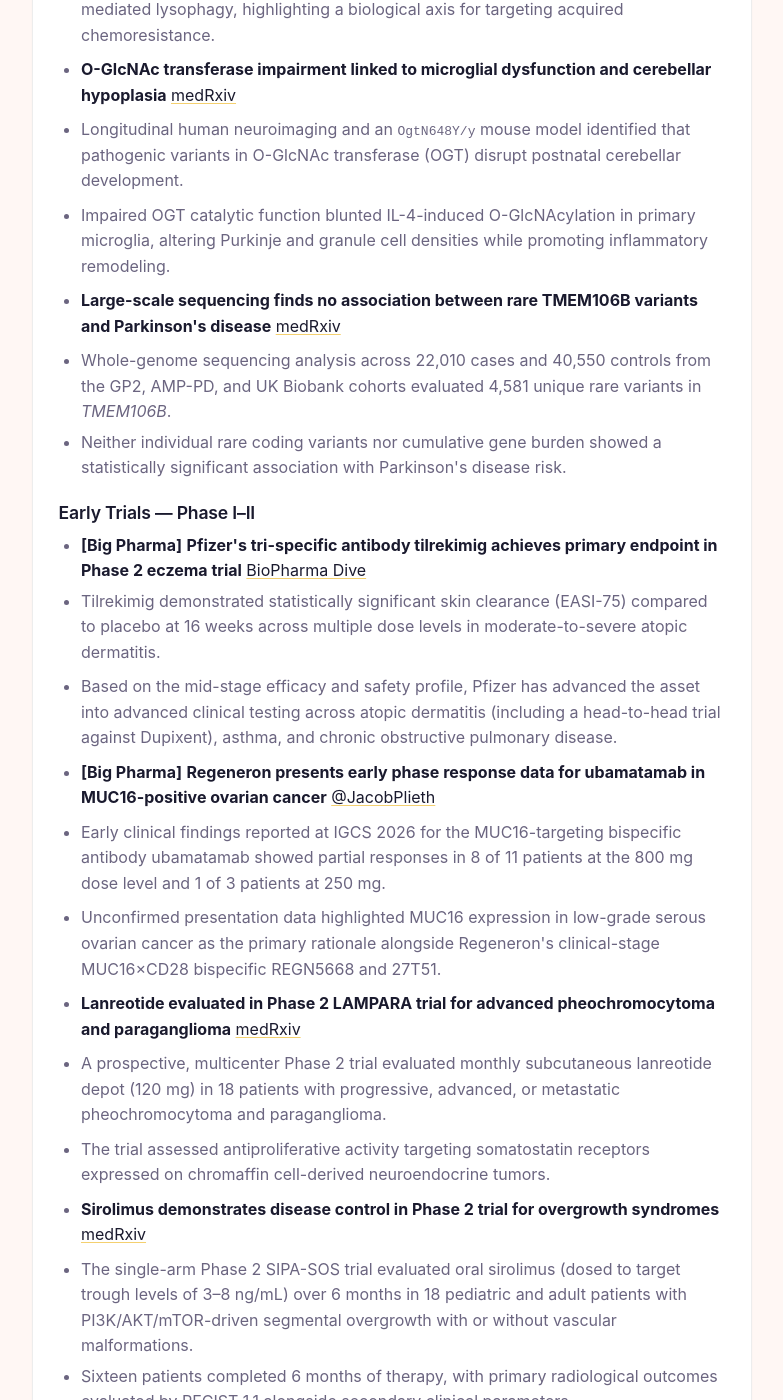
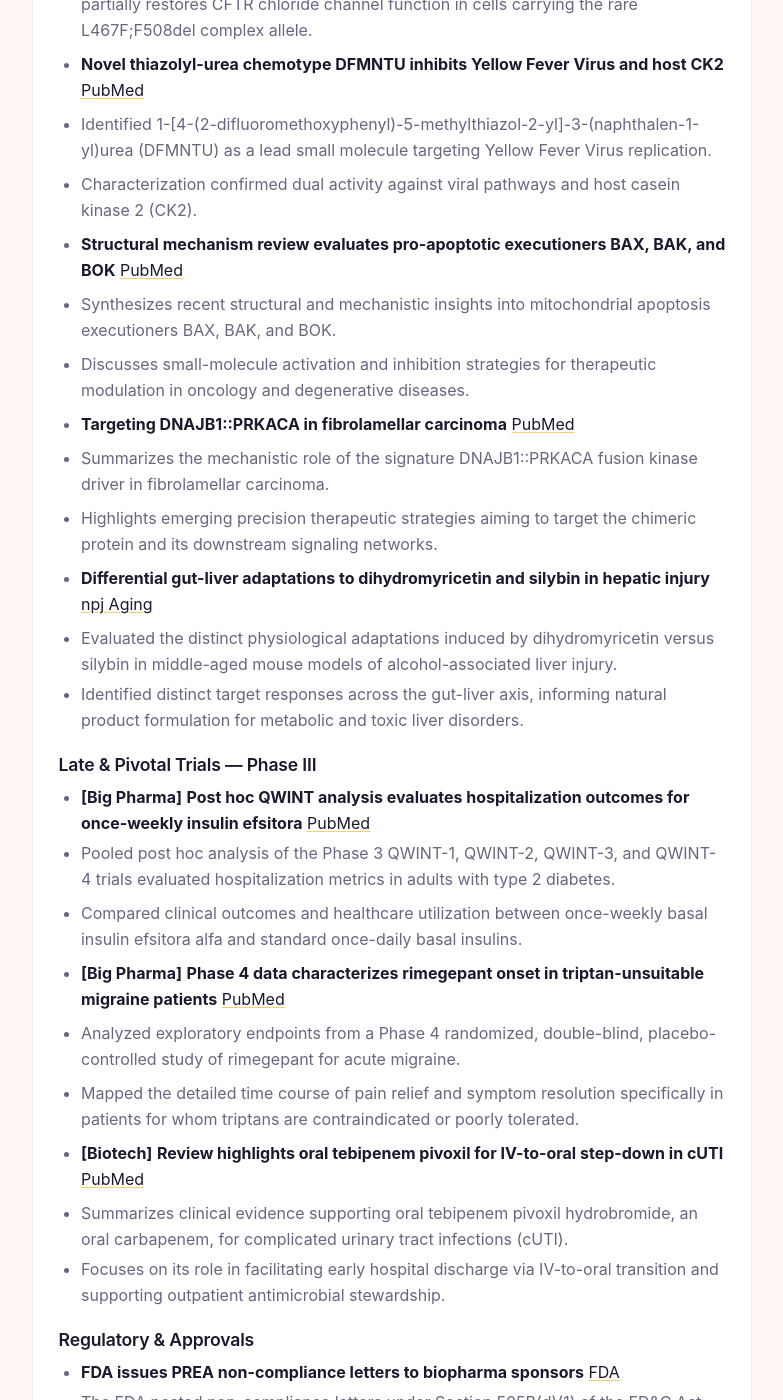
Before and after one commit to Camil-H/camil-h.github.io, a Jekyll site: the page knowledge_secretary/index.html, which Jekyll copies as it is, in a window 1280 px wide and 1400 px high, scrolled down 458 px. Shown: the whole window, without its empty margins (248-1031 px from the left). Built offline with Jekyll 4.4.1, drawn with Linux system fonts in a browser that asks for light colours; some of the changed text lies outside the part shown.

Commit message:
deploy: Camil-H/knowledge_secretary@a460de4c67a32d2df2d2be10c050dd6a277ce6f5

```diff
--- a/knowledge_secretary/index.html
+++ b/knowledge_secretary/index.html
@@ -115,8 +115,115 @@
 <body>
 <h1>Knowledge Secretary</h1>
 <p class="subtitle">Daily newsletter, YouTube digest, and technical podcast</p>
-<p class="updated">Updated <time class="js-datetime" datetime="2026-10-04T12:01:18.008977+00:00">2026-10-04T12:01:18.008977+00:00</time></p>
-<section class="day today"><h2><time class="js-date" datetime="2026-10-03">2026-10-03</time></h2><article class="task newsletter"><h3 class="task-label">Newsletter</h3><h2>Discovery &amp; Translational Science</h2>
+<p class="updated">Updated <time class="js-datetime" datetime="2026-10-04T12:43:36.168277+00:00">2026-10-04T12:43:36.168277+00:00</time></p>
+<section class="day today"><h2><time class="js-date" datetime="2026-10-04">2026-10-04</time></h2><article class="task newsletter"><h3 class="task-label">Newsletter</h3><h2>Discovery &amp; Translational Science</h2>
+<ul>
+<li><strong>[Big Pharma]</strong> <strong>Triple-combination vanzacaftor/tezacaftor/deutivacaftor restores CFTR function in complex allele</strong> <a href="https://pubmed.ncbi.nlm.nih.gov/42829305/" rel="noopener noreferrer">PubMed</a></li>
+<li>
+<p>Preclinical testing in primary human nasal epithelial cells showed that the next-generation CFTR corrector/gater combination vanzacaftor/tezacaftor/deutivacaftor partially restores CFTR chloride channel function in cells carrying the rare L467F;F508del complex allele.</p>
+</li>
+<li>
+<p><strong>Novel thiazolyl-urea chemotype DFMNTU inhibits Yellow Fever Virus and host CK2</strong> <a href="https://pubmed.ncbi.nlm.nih.gov/42829118/" rel="noopener noreferrer">PubMed</a></p>
+</li>
+<li>Identified 1-[4-(2-difluoromethoxyphenyl)-5-methylthiazol-2-yl]-3-(naphthalen-1-yl)urea (DFMNTU) as a lead small molecule targeting Yellow Fever Virus replication.</li>
+<li>
+<p>Characterization confirmed dual activity against viral pathways and host casein kinase 2 (CK2).</p>
+</li>
+<li>
+<p><strong>Structural mechanism review evaluates pro-apoptotic executioners BAX, BAK, and BOK</strong> <a href="https://pubmed.ncbi.nlm.nih.gov/42828501/" rel="noopener noreferrer">PubMed</a></p>
+</li>
+<li>Synthesizes recent structural and mechanistic insights into mitochondrial apoptosis executioners BAX, BAK, and BOK.</li>
+<li>
+<p>Discusses small-molecule activation and inhibition strategies for therapeutic modulation in oncology and degenerative diseases.</p>
+</li>
+<li>
+<p><strong>Targeting DNAJB1::PRKACA in fibrolamellar carcinoma</strong> <a href="https://pubmed.ncbi.nlm.nih.gov/42828719/" rel="noopener noreferrer">PubMed</a></p>
+</li>
+<li>Summarizes the mechanistic role of the signature DNAJB1::PRKACA fusion kinase driver in fibrolamellar carcinoma.</li>
+<li>
+<p>Highlights emerging precision therapeutic strategies aiming to target the chimeric protein and its downstream signaling networks.</p>
+</li>
+<li>
+<p><strong>Differential gut-liver adaptations to dihydromyricetin and silybin in hepatic injury</strong> <a href="https://www.nature.com/articles/s41514-026-00528-w" rel="noopener noreferrer">npj Aging</a></p>
+</li>
+<li>Evaluated the distinct physiological adaptations induced by dihydromyricetin versus silybin in middle-aged mouse models of alcohol-associated liver injury.</li>
+<li>Identified distinct target responses across the gut-liver axis, informing natural product formulation for metabolic and toxic liver disorders.</li>
+</ul>
+<h2>Late &amp; Pivotal Trials — Phase III</h2>
+<ul>
+<li><strong>[Big Pharma]</strong> <strong>Post hoc QWINT analysis evaluates hospitalization outcomes for once-weekly insulin efsitora</strong> <a href="https://pubmed.ncbi.nlm.nih.gov/42829184/" rel="noopener noreferrer">PubMed</a></li>
+<li>Pooled post hoc analysis of the Phase 3 QWINT-1, QWINT-2, QWINT-3, and QWINT-4 trials evaluated hospitalization metrics in adults with type 2 diabetes.</li>
+<li>
+<p>Compared clinical outcomes and healthcare utilization between once-weekly basal insulin efsitora alfa and standard once-daily basal insulins.</p>
+</li>
+<li>
+<p><strong>[Big Pharma]</strong> <strong>Phase 4 data characterizes rimegepant onset in triptan-unsuitable migraine patients</strong> <a href="https://pubmed.ncbi.nlm.nih.gov/42828704/" rel="noopener noreferrer">PubMed</a></p>
+</li>
+<li>Analyzed exploratory endpoints from a Phase 4 randomized, double-blind, placebo-controlled study of rimegepant for acute migraine.</li>
+<li>
+<p>Mapped the detailed time course of pain relief and symptom resolution specifically in patients for whom triptans are contraindicated or poorly tolerated.</p>
+</li>
+<li>
+<p><strong>[Biotech]</strong> <strong>Review highlights oral tebipenem pivoxil for IV-to-oral step-down in cUTI</strong> <a href="https://pubmed.ncbi.nlm.nih.gov/42828629/" rel="noopener noreferrer">PubMed</a></p>
+</li>
+<li>Summarizes clinical evidence supporting oral tebipenem pivoxil hydrobromide, an oral carbapenem, for complicated urinary tract infections (cUTI).</li>
+<li>Focuses on its role in facilitating early hospital discharge via IV-to-oral transition and supporting outpatient antimicrobial stewardship.</li>
+</ul>
+<h2>Regulatory &amp; Approvals</h2>
+<ul>
+<li><strong>FDA issues PREA non-compliance letters to biopharma sponsors</strong> <a href="http://www.fda.gov/drugs/guidance-compliance-regulatory-information/non-compliance-letters-under-505bd1-federal-food-drug-and-cosmetic-act" rel="noopener noreferrer">FDA</a></li>
+<li>The FDA posted non-compliance letters under Section 505B(d)(1) of the FD&amp;C Act for sponsors that failed to complete postmarketing pediatric studies or submit deferral extensions within mandated timeframes under the Pediatric Research Equity Act (PREA).</li>
+<li>Recipient sponsors and products include Assertio Specialty Pharmaceuticals (Rolvedon), Solstice Neurosciences (Myobloc), Heron Therapeutics (Aponvie), Bausch Health (Duobrii), and Phathom Pharmaceuticals.</li>
+</ul>
+<h2>Business &amp; Strategy</h2>
+<ul>
+<li><strong>Oracle Model projects Italian multiple sclerosis drug expenditure through 2029</strong> <a href="https://pubmed.ncbi.nlm.nih.gov/42828703/" rel="noopener noreferrer">PubMed</a></li>
+<li>Horizon scanning update using the Oracle modeling framework forecasts national health system expenditure for multiple sclerosis treatments in Italy from 2025 to 2029.</li>
+<li>Models pipeline entry, patent expirations, and shifting disease-modifying therapy utilization dynamics to inform regional drug budget allocation.</li>
+</ul>
+<h2>Public Health &amp; Policy</h2>
+<ul>
+<li><strong>NEJM perspective calls for participant protections beyond weight loss in obesity trials</strong> <a href="https://www.nejm.org/doi/full/10.1056/NEJMp2609407?af=R&amp;rss=currentIssue" rel="noopener noreferrer">NEJM</a></li>
+<li>
+<p>Re-evaluates clinical trial design frameworks for anti-obesity medications, emphasizing participant safety, long-term health outcomes, and end-of-trial transition care beyond primary percentage weight-loss endpoints.</p>
+</li>
+<li>
+<p><strong>Public health frameworks for managing traditional practices in viral hemorrhagic fever outbreaks</strong> <a href="https://www.nejm.org/doi/full/10.1056/NEJMp2608136?af=R&amp;rss=currentIssue" rel="noopener noreferrer">NEJM</a></p>
+</li>
+<li>
+<p>Examines the epidemiological role of traditional grieving and burial customs in Ebola transmission dynamics, advocating for community-centered infection control protocols.</p>
+</li>
+<li>
+<p><strong>Global biosecurity and preparedness lessons from Hantavirus management</strong> <a href="https://www.nejm.org/doi/full/10.1056/NEJMp2611801?af=R&amp;rss=currentIssue" rel="noopener noreferrer">NEJM</a></p>
+</li>
+<li>Discusses public health policies, pathogen surveillance networks, and international resource-sharing mechanisms required to mitigate Hantavirus threats.</li>
+</ul></article><article class="task youtube"><h3 class="task-label">YouTube</h3><ul>
+<li>Biology &amp; Health<ul>
+<li><a href="https://www.youtube.com/shorts/UAxbLC5ZuYA" rel="noopener noreferrer">Oats and Mortality</a> -- Physionic<ul>
+<li>Observational studies link whole-grain oat and oatmeal consumption to lower all-cause mortality and consistently neutral or improved cardiovascular outcomes.</li>
+<li>Eating oatmeal two or more times per week was associated with a 21% lower risk of coronary heart disease compared to consuming it less than once a month.</li>
+<li>Randomized controlled trials demonstrate that oat-derived fibers lower cardiovascular risk factors such as LDL cholesterol, supporting observational findings that adjust for healthy lifestyle confounders.</li>
+<li>A suggested practical target derived from the research is 50–75 grams of dry oats consumed at least twice weekly.</li>
+</ul>
+</li>
+</ul>
+</li>
+<li>Pure Science<ul>
+<li><a href="https://www.youtube.com/shorts/xesY0ClTlb8" rel="noopener noreferrer">04 - Cactus #mathctober</a> -- El Jj<ul>
+<li>The creator originally planned to feature a rotating cactus to demonstrate mathematical spirals.</li>
+<li>After failing to achieve the desired visual result with the cactus, alternative objects were rotated instead.</li>
+<li>The video's concept was heavily inspired by a video by jan Misali.</li>
+</ul>
+</li>
+</ul>
+</li>
+<li>To watch<ul>
+<li><a href="https://www.youtube.com/watch?v=_3SvjGFpU90" rel="noopener noreferrer">✍️GRAND VRAI-FAUX sur les SERIES !! Teste tes réflexes ! 🫵(spé/L2)</a> -- Cassou Math Prépa</li>
+<li><a href="https://www.youtube.com/shorts/cU2O-gwzZw0" rel="noopener noreferrer">🤯Théorème de réarrangement de Riemann (SERIES)🤩</a> -- Cassou Math Prépa</li>
+</ul>
+</li>
+</ul></article></section>
+<details class="day"><summary><time class="js-date" datetime="2026-10-03">2026-10-03</time></summary><article class="task newsletter"><h3 class="task-label">Newsletter</h3><h2>Discovery &amp; Translational Science</h2>
 <ul>
 <li><strong>TFAM loss drives oxaliplatin resistance via mtDNA-mediated lysophagy</strong> <a href="https://pubmed.ncbi.nlm.nih.gov/42827098/" rel="noopener noreferrer">PubMed</a></li>
 <li>Researchers identified that loss of transcription factor A, mitochondrial (TFAM) directly promotes oxaliplatin resistance in cancer models.</li>
@@ -264,7 +371,7 @@
 <li><a href="https://www.youtube.com/watch?v=bHHu3SpGHCQ" rel="noopener noreferrer">Ensembles en extension : exercice corrigé sur les rationnels | Licence Prépa</a> -- Maths en licence et prépa avec Hans Amble</li>
 </ul>
 </li>
-</ul></article></section>
+</ul></article></details>
 <details class="day"><summary><time class="js-date" datetime="2026-10-02">2026-10-02</time></summary><article class="task newsletter"><h3 class="task-label">Newsletter</h3><h2>Discovery &amp; Translational Science</h2>
 <ul>
 <li><strong><a href="https://www.statnews.com/2026/10/01/womens-health-issues-academic-journal-science-special-edition/" rel="noopener noreferrer">Special issue of Science highlights advancements in chronic pain and menopause</a></strong> — <em>STAT</em></li>
@@ -1321,160 +1428,6 @@
 </ul>
 </li>
 </ul></article></details>
-<details class="day"><summary><time class="js-date" datetime="2026-09-27">2026-09-27</time></summary><article class="task newsletter"><h3 class="task-label">Newsletter</h3><h2>1. Discovery &amp; Translational Science</h2>
-<ul>
-<li><strong>Indazole-based Spns2 inhibitors identified for S1P pathway modulation</strong> <a href="https://pubmed.ncbi.nlm.nih.gov/42800620/" rel="noopener noreferrer">PubMed</a></li>
-<li>
-<p>Structure-activity relationship profiling identified novel indazole derivatives as potent inhibitors of Spinster homolog 2 (Spns2)-dependent sphingosine-1-phosphate (S1P) release.</p>
-</li>
-<li>
-<p><strong>Collagen-targeted IL-12 synergizes with doxorubicin in osteosarcoma</strong> <a href="https://pubmed.ncbi.nlm.nih.gov/42800477/" rel="noopener noreferrer">PubMed</a></p>
-</li>
-<li>
-<p>Preclinical evaluation demonstrated that combining collagen-targeting interleukin-12 (IL-12) with doxorubicin significantly enhances anti-tumor efficacy in osteosarcoma models.</p>
-</li>
-<li>
-<p><strong>Multi-target blood test evaluated for early hepatocellular carcinoma detection</strong> <a href="https://pubmed.ncbi.nlm.nih.gov/42800682/" rel="noopener noreferrer">PubMed</a></p>
-</li>
-<li>
-<p>Cross-sectional analysis of the prospective ALTUS study evaluated the diagnostic performance of a multi-target blood test for early-stage hepatocellular carcinoma screening.</p>
-</li>
-<li>
-<p><strong>Multi-omics profiling illuminates moxifloxacin neurotoxicity mechanism</strong> <a href="https://pubmed.ncbi.nlm.nih.gov/42799811/" rel="noopener noreferrer">PubMed</a></p>
-</li>
-<li>
-<p>Integrative multi-omics analysis links moxifloxacin-associated cognitive impairment to alterations across a proteostasis-translation-neuroimmune signaling axis.</p>
-</li>
-<li>
-<p><strong>Proteomic study maps biomarkers of senescence in aging non-human primates</strong> <a href="https://pubmed.ncbi.nlm.nih.gov/42799938/" rel="noopener noreferrer">PubMed</a></p>
-</li>
-<li>
-<p>Plasma and cerebrospinal fluid proteomic profiling in aging rhesus macaques revealed distinct molecular signatures associated with cellular senescence and neuropathology.</p>
-</li>
-<li>
-<p><strong>Translational species differences identified in endothelial vasorelaxation</strong> <a href="https://pubmed.ncbi.nlm.nih.gov/42800546/" rel="noopener noreferrer">PubMed</a></p>
-</li>
-<li>
-<p>Comparative preclinical evaluation across isolated vascular beds from mice, non-human primates, and humans highlights key species-specific differences in endothelium-dependent vasorelaxation.</p>
-</li>
-<li>
-<p><strong>Cocrystallization technique enhances solubility of hydrophobic flavonoid</strong> <a href="https://pubmed.ncbi.nlm.nih.gov/42800670/" rel="noopener noreferrer">PubMed</a></p>
-</li>
-<li>
-<p>Tuning surface chemistry through cocrystallization improved the wettability and dissolution properties of a hydrophobic flavonoid drug candidate.</p>
-</li>
-<li>
-<p><strong>Radix Astragali modulates hepatocyte energy metabolism</strong> <a href="https://pubmed.ncbi.nlm.nih.gov/42800688/" rel="noopener noreferrer">PubMed</a></p>
-</li>
-<li>
-<p>Preclinical investigation showed Radix Astragali exerts hepatoprotective effects by regulating hepatocyte mitochondrial energy metabolism and maintaining oxidative homeostasis.</p>
-</li>
-<li>
-<p><strong>GPCR heteromers highlighted as targets for neuropsychiatric drug discovery</strong> <a href="https://pubmed.ncbi.nlm.nih.gov/42800225/" rel="noopener noreferrer">PubMed</a></p>
-</li>
-<li>
-<p>Review underscores GPCR heteromers as novel functional targets beyond monomeric receptors to advance drug discovery across neuropsychiatric indications.</p>
-</li>
-<li>
-<p><strong>Shared pathways explored in XDP, SCA36, and ALS/FTD</strong> <a href="https://pubmed.ncbi.nlm.nih.gov/42799858/" rel="noopener noreferrer">PubMed</a></p>
-</li>
-<li>Comparative analysis of X-linked Dystonia-Parkinsonism and Spinocerebellar Ataxia type 36 through the lens of ALS/FTD models elucidates converging neurodegenerative disease mechanisms.</li>
-</ul>
-<h2>2. Early Trials — Phase I–II</h2>
-<ul>
-<li><strong>Phase 2 trial reports on cultivated oral mucosal epithelial transplantation</strong> <a href="https://pubmed.ncbi.nlm.nih.gov/42800636/" rel="noopener noreferrer">PubMed</a></li>
-<li>
-<p>Phase 2 trial evaluated the safety and efficacy of cultivated oral mucosal epithelial transplantation (COMET) in patients with severe ocular surface disorders.</p>
-</li>
-<li>
-<p><strong>Pooled analysis evaluates second-line TKIs post-immunotherapy in HCC</strong> <a href="https://pubmed.ncbi.nlm.nih.gov/42800536/" rel="noopener noreferrer">PubMed</a></p>
-</li>
-<li>Pooled individual patient-data analysis assessed clinical outcomes of second-line multikinase inhibitors following progression on first-line immunotherapy in patients with advanced hepatocellular carcinoma.</li>
-</ul>
-<h2>4. Regulatory &amp; Approvals</h2>
-<ul>
-<li><strong>[Big Pharma]</strong> <strong>FDA approves imlunestrant plus abemaciclib in ESR1-mutated breast cancer</strong> <a href="http://www.fda.gov/drugs/news-events-human-drugs/whats-new-related-drugs" rel="noopener noreferrer">FDA</a></li>
-<li>
-<p>Approved imlunestrant in combination with abemaciclib for the treatment of ER-positive, HER2-negative, ESR1-mutated advanced or metastatic breast cancer.</p>
-</li>
-<li>
-<p><strong>[Big Pharma]</strong> <strong>FDA grants accelerated approval to camizestrant combination</strong> <a href="http://www.fda.gov/drugs/news-events-human-drugs/whats-new-related-drugs" rel="noopener noreferrer">FDA</a></p>
-</li>
-<li>
-<p>Granted accelerated approval to camizestrant combined with a CDK4/6 inhibitor for patients with ESR1-mutated, HR-positive, HER2-negative locally advanced or metastatic breast cancer.</p>
-</li>
-<li>
-<p><strong>[Big Pharma]</strong> <strong>FDA expands Stelara to pediatric ulcerative colitis</strong> <a href="http://www.fda.gov/drugs/news-events-human-drugs/whats-new-related-drugs" rel="noopener noreferrer">FDA</a></p>
-</li>
-<li>
-<p>Approved Stelara (ustekinumab) for the treatment of pediatric patients with ulcerative colitis.</p>
-</li>
-<li>
-<p><strong>[Big Pharma]</strong> <strong>FDA adds boxed warning to Injectafer for severe hypophosphatemia</strong> <a href="http://www.fda.gov/drugs/news-events-human-drugs/whats-new-related-drugs" rel="noopener noreferrer">FDA</a></p>
-</li>
-<li>
-<p>Updated labeling for ferric carboxymaltose injection (Injectafer) to include a Boxed Warning detailing the risk of severe low blood phosphate levels (hypophosphatemia).</p>
-</li>
-<li>
-<p><strong>[Big Pharma]</strong> <strong>FDA issues safety communication on off-label Kybella use</strong> <a href="http://www.fda.gov/drugs/news-events-human-drugs/whats-new-related-drugs" rel="noopener noreferrer">FDA</a></p>
-</li>
-<li>
-<p>Issued a Drug Safety Communication and updated labeling for Kybella (deoxycholic acid) injection to warn against adverse reactions associated with unapproved uses.</p>
-</li>
-<li>
-<p><strong>FDA approves portfolio of rare disease therapies and label extensions</strong> <a href="http://www.fda.gov/drugs/news-events-human-drugs/whats-new-related-drugs" rel="noopener noreferrer">FDA</a></p>
-</li>
-<li>Approved the first drug to treat Alexander disease, a third therapy for fibrodysplasia ossificans progressiva (FOP), and a treatment for ataxia in patients with ataxia-telangiectasia.</li>
-<li>Cleared the first therapy targeting muscle loss in spinal muscular atrophy (SMA) and approved the first drug indicated for children aged 4–11 with activated PI3K delta syndrome (APDS).</li>
-<li>Granted approvals for polycythemia vera, essential thrombocythemia, warm autoimmune hemolytic anemia, adult dermatomyositis, pediatric idiopathic nephrotic syndrome (ages ≥2), and neonatal HIV infection.</li>
-</ul>
-<h2>5. Business &amp; Strategy</h2>
-<ul>
-<li><strong>Analysis highlights slow pace of novel drug target discovery post-genome sequencing</strong> <a href="https://x.com/paras_biotech/status/2104063983766606210" rel="noopener noreferrer">X / @paras_biotech</a></li>
-<li>
-<p>Industry commentary notes that only 312 new drug targets have been validated since 2000 (an 84% cumulative increase), representing an average yield of 12–15 novel targets per year.</p>
-</li>
-<li>
-<p><strong>Commentary examines drivers of rare disease market growth</strong> <a href="https://x.com/paras_biotech/status/2103947871783645226" rel="noopener noreferrer">X / @paras_biotech</a></p>
-</li>
-<li>Analysis emphasizes that rare disease commercial expansion is primarily driven by active clinical trials, drug approvals, and improved diagnostic reporting that uncover existing undiagnosed populations, rather than true epidemiological incidence growth.</li>
-</ul>
-<h2>6. Public Health &amp; Policy</h2>
-<ul>
-<li><strong>Cohort study correlates visual impairment progression with elevated dementia risk</strong> <a href="https://pubmed.ncbi.nlm.nih.gov/42801054/" rel="noopener noreferrer">PubMed</a></li>
-<li>
-<p>Observational study identified significant associations between the severity and longitudinal progression of visual impairment and an increased risk of incident dementia.</p>
-</li>
-<li>
-<p><strong>Biobank study identifies exposome risk factors for angle-closure glaucoma</strong> <a href="https://pubmed.ncbi.nlm.nih.gov/42800676/" rel="noopener noreferrer">PubMed</a></p>
-</li>
-<li>
-<p>Exposome-wide association study using data from the China Kadoorie Biobank mapped environmental and lifestyle risk factors for primary angle-closure glaucoma.</p>
-</li>
-<li>
-<p><strong>Study tracks Hodgkin lymphoma transformation in chemo-naïve CLL</strong> <a href="https://pubmed.ncbi.nlm.nih.gov/42800804/" rel="noopener noreferrer">PubMed</a></p>
-</li>
-<li>Clinical study evaluated incidence patterns and disease dynamics of Hodgkin lymphoma transformation in chemotherapy-naïve chronic lymphocytic leukemia patients.</li>
-</ul>
-<p><strong>Worth watching:</strong> The simultaneous FDA regulatory moves expanding oral SERDs and novel endocrine combinations (imlunestrant, camizestrant) into ESR1-mutated breast cancer mark a major shift in second-line HR+/HER2- treatment paradigms.</p></article><article class="task youtube"><h3 class="task-label">YouTube</h3><ul>
-<li>Biology &amp; Health<ul>
-<li><a href="https://www.youtube.com/watch?v=R3FtYEk7nc8" rel="noopener noreferrer">Dr. Fung: ‘Cholesterol is barely relevant to Heart Disease’</a> -- Physionic<ul>
-<li>The video evaluates Dr. Jason Fung's claim regarding the minimal relevance of blood cholesterol to heart disease, comparing lipid levels against other prospective risk factors.</li>
-<li>It reviews clinical guidelines and risk assessment tools, including the AHA PREVENT equations and the ACC/AHA dyslipidemia management guidelines.</li>
-<li>It references clinical trial evidence, such as the IMPROVE-IT trial evaluating ezetimibe added to statin therapy, alongside EAS/EFLM consensus recommendations for quantifying atherogenic lipoproteins.</li>
-<li>It analyzes observational and meta-analytic data, including 61 prospective studies on blood cholesterol and vascular mortality as well as Danish cohort studies on LDL levels and all-cause mortality.</li>
-<li>It highlights the relative impact of lipid, inflammatory, and metabolic biomarkers on the age of onset for incident coronary heart disease and lifetime cardiovascular risk.</li>
-</ul>
-</li>
-</ul>
-</li>
-<li>To watch<ul>
-<li><a href="https://www.youtube.com/watch?v=kTH1oUvUKOM" rel="noopener noreferrer">Conditions nécessaires et suffisantes : implication ou équivalence ? | Prépa / Licence 1</a> -- Maths en licence et prépa avec Hans Amble</li>
-<li><a href="https://www.youtube.com/watch?v=K7XBuzoBk8U" rel="noopener noreferrer">🐝MIT Intégration Bee  2025  -problem 05-  Calculs d'intégrales-</a> -- Maths en licence et prépa avec Hans Amble</li>
-<li><a href="https://www.youtube.com/watch?v=qelOLvl6a8Y" rel="noopener noreferrer">Tables de vérité : démontrer que deux propositions sont équivalentes | Prépa /Licence 1 distribution</a> -- Maths en licence et prépa avec Hans Amble</li>
-</ul>
-</li>
-</ul></article></details>
 <script>
   // Render UTC dates in the viewer's locale format, pinned to UTC so the calendar day never drifts.
   for (const el of document.querySelectorAll("time.js-date"))
```
